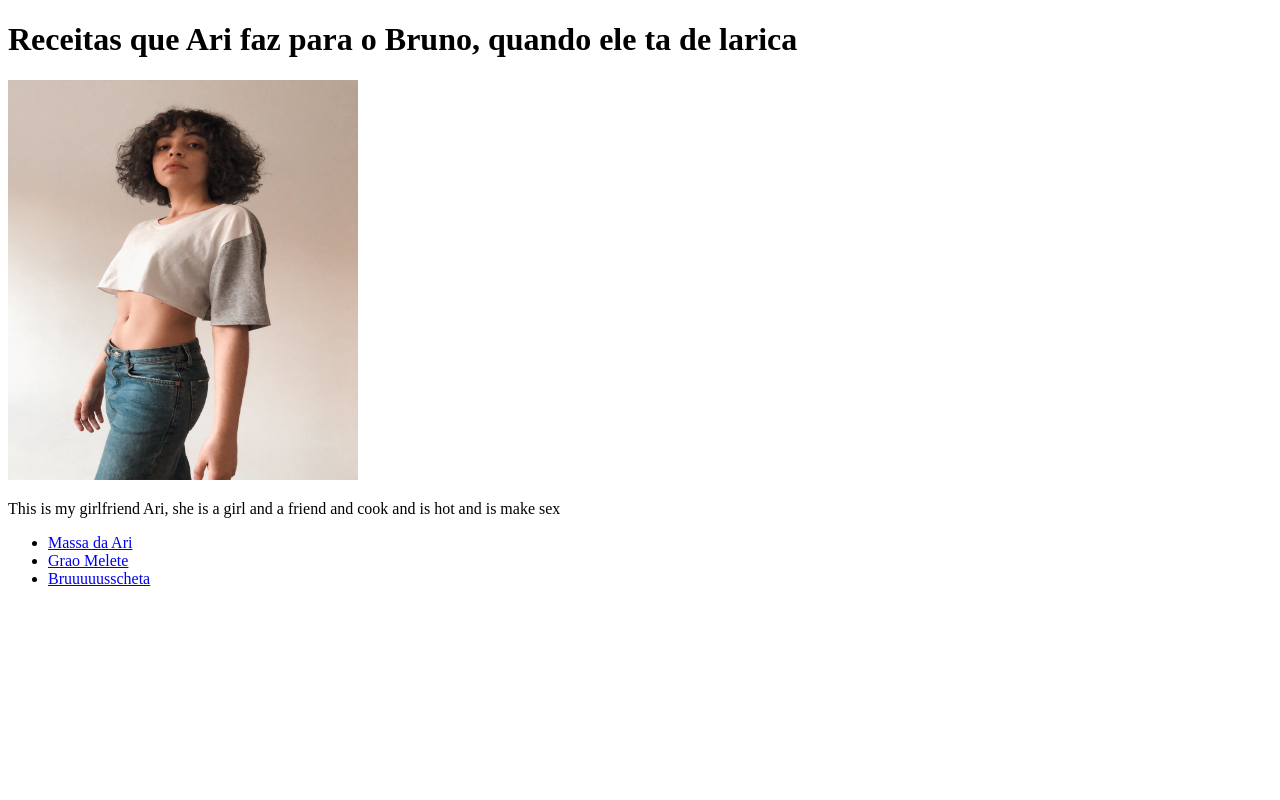
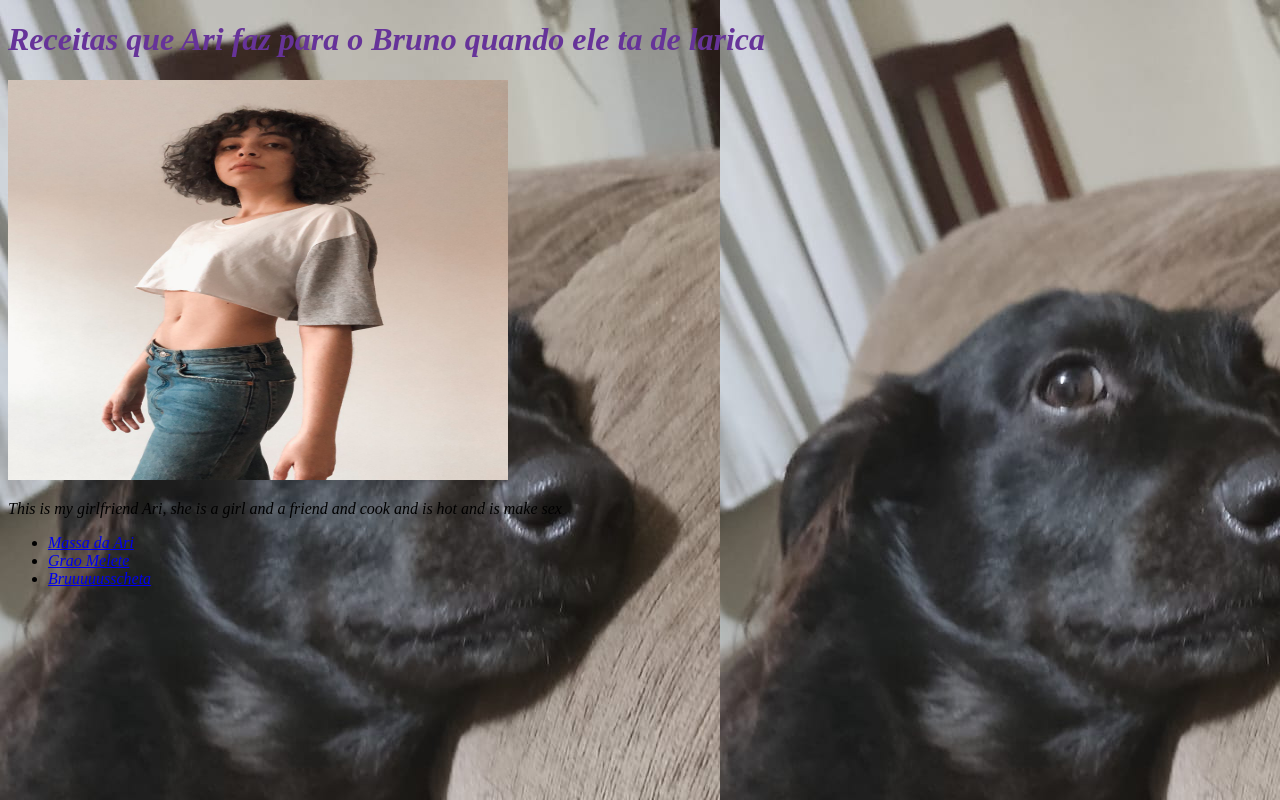
Before and after one commit to bssbrit/odin-recipes, a plain HTML site: page index.html in a window 1280 px wide. Drawn offline with Linux system fonts and the light colour scheme.

Commit message:
add css file and changes

```diff
--- /dev/null
+++ b/css/style.css
@@ -0,0 +1,18 @@
+h1 {
+    color:rebeccapurple
+}
+body {
+    background-color:palevioletred;
+    font-style:italic;
+    background-image: url("../images/cholequinha.jpeg");
+    background-repeat: repeat;
+
+    }
+img {
+    height:400px;
+    width: 500px;
+}
+
+p {
+    color:black
+}
--- a/index.html
+++ b/index.html
@@ -3,15 +3,16 @@
     <head>
         <meta charset="UTF-8">
         <title>Odin Recipes</title>
+        <link rel="stylesheet" ; href="./css/style.css">
     </head>
-    <body>
-      <h1>Receitas que Ari faz para o Bruno, quando ele ta de larica</h1>
-        <img width="350" height="400" src="./images/The cook.jpeg" alt="A coisa mais linda do mundo">
-        <p>This is my girlfriend Ari, she is a girl and a friend and cook and is hot and is make sex</p>
-      <ul>
+      <body>
+      <h1>Receitas que Ari faz para o Bruno quando ele ta de larica</h1>
+      <img src="./images/The cook.jpeg " alt="A coisa mais linda do mundo">
+      <p>This is my girlfriend Ari, she is a girl and a friend and cook and is hot and is make sex</p>
+        <ul>
           <li><a href="./recipes/massari.html">Massa da Ari</a></li>
           <li><a href="recipes/graomelete.html">Grao Melete</a></li>
           <li><a href="recipes/bruscheta.html">Bruuuuusscheta</a></li>
         </ul>
-    </body></body:>
+      </body>
 </html>
```
Also changed, not shown: images/cholequinha.jpeg (added).
